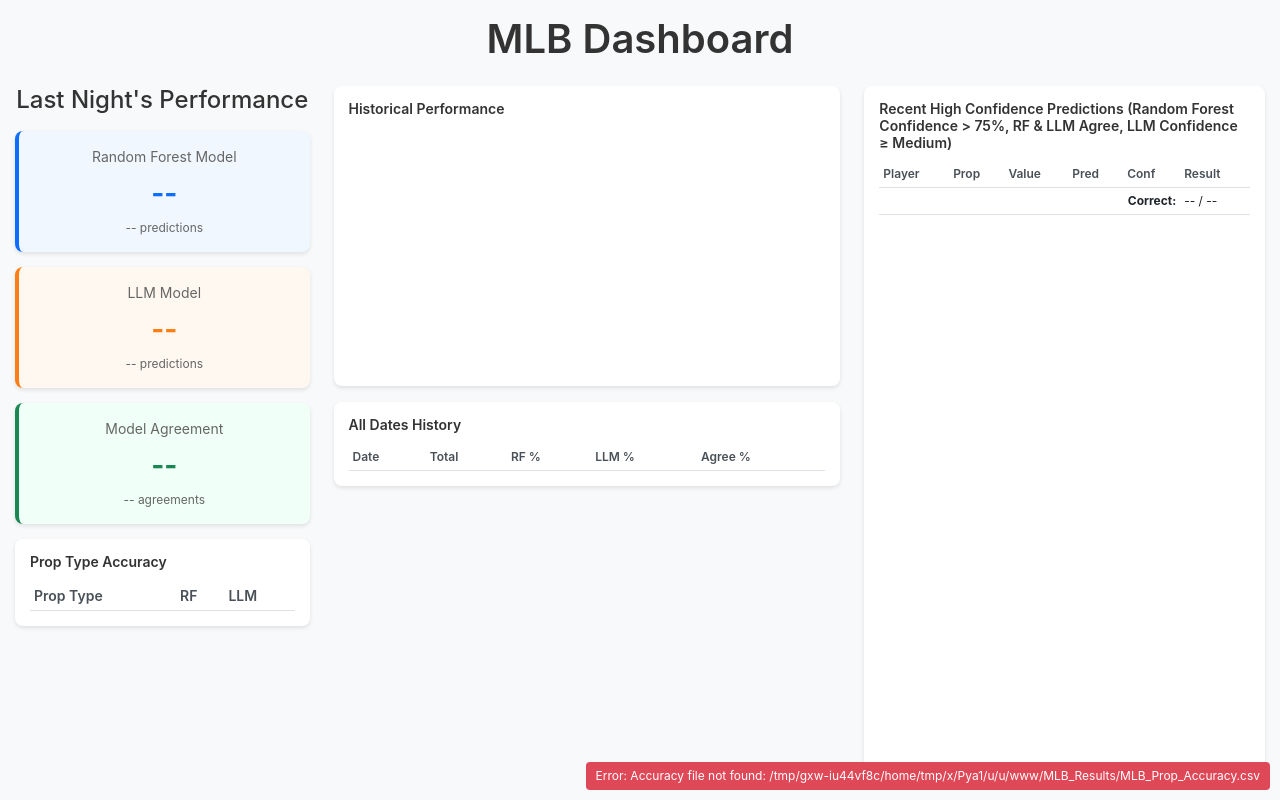
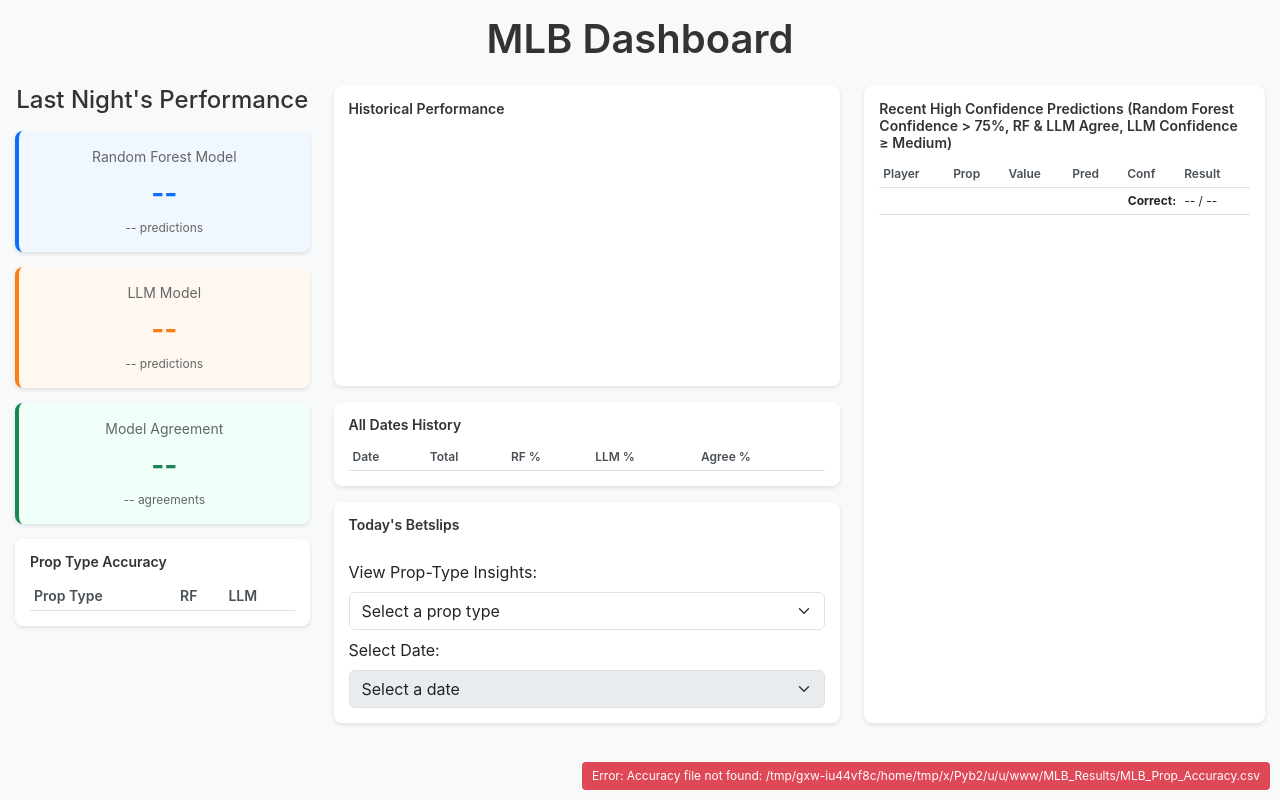
Before and after one commit to willh3518/Sports-betting-AI, a Flask app: page / in a window 1280 px wide. Run offline with Flask 3, Linux system fonts and the light colour scheme; lists and menus that the app fills with data are empty.

Commit message:
MLB Updates

```diff
--- a/MLB_Dashboard/app.py
+++ b/MLB_Dashboard/app.py
@@ -7,6 +7,7 @@
 import re
 from datetime import datetime, timedelta
 import sys
+import json
 
 app = Flask(__name__)
 
@@ -18,6 +19,7 @@
 MLB_RESULTS_DIR    = os.path.join(PROJECT_ROOT, 'MLB_Results')
 PROP_ACCURACY_FILE = os.path.join(MLB_RESULTS_DIR, 'MLB_Prop_Accuracy.csv')
 
+
 def _safe_int(v):
     try:
         if v is None or (isinstance(v, float) and math.isnan(v)):
@@ -25,6 +27,7 @@
         return int(v)
     except Exception:
         return None
+
 
 def _safe_float(v):
     try:
@@ -38,6 +41,22 @@
 def dashboard():
     return render_template('dashboard.html')
 
+@app.route('/api/mlb-insights')
+def mlb_insights():
+    """
+    Return just the 'prop_types' section of your mlb_insights_db.json
+    so the front end can populate the dropdown.
+    """
+    INSIGHTS_FILE = os.path.join(MLB_RESULTS_DIR, 'mlb_insights_db.json')
+    try:
+        with open(INSIGHTS_FILE, 'r') as f:
+            data = json.load(f)
+        prop_types = data.get('prop_types', {})
+        return jsonify(success=True, insights=prop_types)
+    except Exception as e:
+        app.logger.error(f"Error loading MLB insights: {e}")
+        return jsonify(success=False, error=str(e)), 500
+
 @app.route('/api/dashboard-data')
 def dashboard_data():
     try:
@@ -50,13 +69,15 @@
         acc_df['Date'] = pd.to_datetime(acc_df['Date'])
         acc_df = acc_df.sort_values('Date', ascending=False)
 
-        # Pick yesterday's row (or fallback to latest)
-        today     = datetime.now().date()
-        yesterday = today - timedelta(days=1)
-        ydf       = acc_df[acc_df['Date'].dt.date == yesterday]
-        row       = ydf.iloc[0] if not ydf.empty else acc_df.iloc[0]
+        # Always use the most recent completed day < today for "Last Night's Performance"
+        today = datetime.now().date()
+        completed_days = acc_df[acc_df['Date'].dt.date < today]
+        if not completed_days.empty:
+            row = completed_days.iloc[0]
+        else:
+            row = acc_df.iloc[0]  # fallback: latest row if all dates are in the future (shouldn't happen)
 
-        # Build "latest" payload
+        # Build "latest" payload (the "last night's" box on dashboard)
         latest = {
             'latest_date': row['Date'].strftime('%Y-%m-%d'),
             'overall': {
@@ -70,7 +91,7 @@
             'historical_data': []
         }
 
-        # Fill prop_types …
+        # Fill prop_types (accuracy breakdown by prop)
         prop_list = [
             'Hits+Runs+RBIs','Hitter_Strikeouts','Total_Bases',
             'Hitter_Fantasy_Score','Hits','Walks','Runs',
@@ -86,7 +107,7 @@
                     'llm_accuracy': _safe_float(row.get(f'{p}_LLM_Accuracy')),
                 }
 
-        # Last 30 days of history
+        # Last 30 days of history for the bar chart
         for _, r in acc_df.head(30).iterrows():
             latest['historical_data'].append({
                 'date':               r['Date'].strftime('%Y-%m-%d'),
@@ -95,6 +116,21 @@
                 'llm_accuracy':       _safe_float(r.get('LLM_Accuracy')),
                 'agreement_accuracy': _safe_float(r.get('Agreement_Accuracy')),
             })
+
+        # ── Load today's generated betslips ───────────────────────
+        bets_file = os.path.join(
+            MLB_RESULTS_DIR,
+            f"{today}_generated_betslips.json"
+        )
+        if os.path.exists(bets_file):
+            try:
+                with open(bets_file, 'r') as bf:
+                    latest['betslips'] = json.load(bf)
+            except Exception as e:
+                app.logger.error(f"Error loading betslips {bets_file}: {e}")
+                latest['betslips'] = []
+        else:
+            latest['betslips'] = []
 
         # ── Gather all prior prediction files ─────────────────
         pred_files = glob.glob(os.path.join(MLB_RESULTS_DIR, "*_mlb_predictions.csv"))
@@ -110,26 +146,19 @@
                 except Exception:
                     pass
 
-        # ── Filter & random-sample 5 completed, agreeing, confident picks ──
+        # ── Filter & sample recent high confidence predictions ──
         preds = []
         if dfs:
             all_preds = pd.concat(dfs, ignore_index=True)
-
-            # drop rows without an Actual_Result
             completed = all_preds[all_preds['Actual_Result'].notna()].copy()
-
-            # ensure RF_Confidence is numeric, LLM_Confidence lowercase
             completed['RF_Confidence']  = pd.to_numeric(completed['RF_Confidence'],  errors='coerce')
             completed['LLM_Confidence'] = completed['LLM_Confidence'].astype(str).str.lower()
 
-            # filter by RF ≥0.6, agreement flag True, LLM confidence medium/high
             ap = completed[
                 (completed['RF_Confidence'] >= 0.75) &
                 (completed['LLM_RF_Agreement'] == True) &
                 (completed['LLM_Confidence'].isin(['medium', 'high']))
             ]
-
-            # take all matching rows
             if not ap.empty:
                 preds = (
                     ap[[
@@ -144,18 +173,12 @@
                     .to_dict(orient='records')
                 )
 
-        # … after you build preds …
         latest['recent_predictions'] = preds
-
-        # compute summary
         total = len(preds)
         correct = sum(1 for p in preds if p.get('Result') is True)
-        latest['recent_summary'] = {
-            'correct': correct,
-            'total': total
-        }
+        latest['recent_summary'] = {'correct': correct, 'total': total}
 
-        # bump `latest_date` to newest prediction-file date (if any)
+        # bump `latest_date` to newest prediction-file date (if any, for info/display)
         pred_dates = []
         for path in pred_files:
             m = re.match(r"(\d{4}-\d{2}-\d{2})_mlb_predictions\.csv$", os.path.basename(path))
--- a/MLB_Dashboard/static/css/dashboard.css
+++ b/MLB_Dashboard/static/css/dashboard.css
@@ -4,16 +4,17 @@
     margin: 0;
     padding: 0;
     font-family: -apple-system, BlinkMacSystemFont, "Segoe UI", Roboto, "Helvetica Neue", Arial, sans-serif;
-    height: 100vh;
-    overflow: hidden;
+    /* height: 100vh; */
+    /* overflow: hidden; */
 }
 
 .dashboard-container {
-    height: 100vh;
+    /* height: 100vh; */
     padding: 15px;
     display: flex;
     flex-direction: column;
 }
+
 
 .header-row {
     margin-bottom: 15px;
@@ -197,3 +198,66 @@
     color: #dc3545;
     font-weight: 600;
 }
+
+.betslips-card-container {
+    display: flex;
+    flex-direction: column;
+    gap: 15px;
+}
+
+.betslip-card {
+    background-color: #1e1e2f;
+    color: white;
+    border-radius: 8px;
+    padding: 12px 16px;
+    box-shadow: 0 2px 8px rgba(0,0,0,0.15);
+}
+
+.betslip-header {
+    font-weight: 600;
+    margin-bottom: 8px;
+    font-size: 16px;
+    color: #ffd700;
+}
+
+.betslip-leg {
+    display: flex;
+    justify-content: space-between;
+    padding: 6px 0;
+    border-bottom: 1px solid #444;
+}
+
+.player-name {
+    font-weight: 500;
+    flex: 1.5;
+}
+
+.prop {
+    flex: 2;
+    font-size: 13px;
+    color: #ccc;
+}
+
+.pick {
+    flex: 1;
+    text-align: right;
+    font-weight: 600;
+    padding-left: 10px;
+}
+
+.pick-over {
+    color: #00c853;
+}
+
+.pick-under {
+    color: #ff5252;
+}
+
+.betslip-meta {
+    margin-top: 10px;
+    display: flex;
+    justify-content: space-between;
+    font-size: 13px;
+    color: #ccc;
+    flex-wrap: wrap;
+}
--- a/MLB_Dashboard/static/js/dashboard.js
+++ b/MLB_Dashboard/static/js/dashboard.js
@@ -1,7 +1,88 @@
 // MLB_Dashboard/static/js/dashboard.js
+
+// ── MLB Insights Dropdown Logic ───────────────────────────────
+let insightsData = {};
+
+function initInsights(insights) {
+  insightsData = insights;
+  const typeSelect = document.getElementById('insights-select');
+  const dateSelect = document.getElementById('insights-date-select');
+
+  // populate prop-type dropdown
+  Object.keys(insightsData).forEach(pt => {
+    typeSelect.appendChild(new Option(pt, pt));
+  });
+
+  // when prop type changes, populate dates
+  typeSelect.addEventListener('change', () => {
+    const display = document.getElementById('insights-display');
+    display.classList.add('d-none');
+    display.textContent = '';
+
+    const pt = typeSelect.value;
+    dateSelect.innerHTML = '<option value="" selected>Select a date</option>';
+
+    if (!pt || !insightsData[pt]) {
+      dateSelect.disabled = true;
+      return;
+    }
+
+    // fill date dropdown
+    insightsData[pt].forEach(ins => {
+      dateSelect.appendChild(new Option(ins.date, ins.date));
+    });
+    dateSelect.disabled = false;
+
+    // auto-select latest date
+    const lastDate = insightsData[pt].slice(-1)[0].date;
+    dateSelect.value = lastDate;
+    updateInsightDisplay(pt, lastDate);
+  });
+
+  // when date changes, update display
+  dateSelect.addEventListener('change', () => {
+    const pt   = typeSelect.value;
+    const dt   = dateSelect.value;
+    if (pt && dt) updateInsightDisplay(pt, dt);
+  });
+}
+
+function updateInsightDisplay(propType, date) {
+  const display = document.getElementById('insights-display');
+  const arr     = insightsData[propType] || [];
+  const entry   = arr.find(ins => ins.date === date);
+
+  if (!entry) {
+    display.classList.add('d-none');
+    return;
+  }
+
+  // handle key_factors array or string
+  const keyFactors = Array.isArray(entry.key_factors)
+    ? entry.key_factors.join(', ')
+    : entry.key_factors;
+
+  display.textContent =
+    `Date: ${entry.date}\n\n` +
+    `Strongest Insight:\n${entry.strongest_insight}\n\n` +
+    `Key Factors:\n${keyFactors}\n\n` +
+    `Pattern Analysis:\n${entry.pattern_analysis}`;
+
+  display.classList.remove('d-none');
+}
 
 document.addEventListener('DOMContentLoaded', function() {
     showStatus("Loading dashboard data...");
+
+    // ── Load MLB Insights for dropdown ─────────────────────────────
+    fetch('/api/mlb-insights')
+    .then(res => res.json())
+    .then(data => {
+      if (data.success) initInsights(data.insights);
+      else console.error('Insights load error:', data.error);
+    })
+    .catch(err => console.error('Fetch insights failed:', err));
+
 
     fetch('/api/dashboard-data')
         .then(r => {
@@ -24,14 +105,9 @@
 });
 
 function updateDashboard(data) {
-    // backward‐compat hidden span
     if (data.latest_date) {
         const lu = document.getElementById('last-updated');
         if (lu) lu.textContent = `(${formatDate(data.latest_date)})`;
-    }
-
-    // show the date under "Last Night’s Performance"
-    if (data.latest_date) {
         const ln = document.getElementById('last-night-date');
         if (ln) ln.textContent = formatDate(data.latest_date);
     }
@@ -45,6 +121,8 @@
     } catch (err) {
         console.error('Chart error:', err);
     }
+
+    updateBetslips(data.betslips);
 }
 
 function updateOverallMetrics(o) {
@@ -89,7 +167,6 @@
         predictions.forEach(pred => {
             const predText = pred.Prediction === 1 ? 'Over' : 'Under';
             const confNum  = parseFloat(pred.Confidence) || 0;
-            // result comes from your API: should be 'Over' or 'Under'
             const isCorrect = predText === pred.Result;
             const resultMark = isCorrect ? '✓' : '✗';
 
@@ -99,13 +176,12 @@
               <td>${pred['Prop Type']}</td>
               <td>${pred['Prop Value']}</td>
               <td>${predText}</td>
-              <td>${confNum}%</td>
+              <td>${(confNum*100).toFixed(0)}%</td>
               <td>${resultMark}</td>
             `;
             tableBody.appendChild(tr);
         });
 
-        // summary row: correct / total
         const total   = predictions.length;
         const correct = predictions.reduce((sum, pred) => {
             const predText = pred.Prediction === 1 ? 'Over' : 'Under';
@@ -113,24 +189,36 @@
         }, 0);
 
         const summaryEl = document.getElementById('recent-predictions-summary');
-        if (summaryEl) {
-            summaryEl.textContent = `${correct} / ${total}`;
-        }
+        if (summaryEl) summaryEl.textContent = `${correct} / ${total}`;
     }
 }
 
-function parseDateStr(dateStr) {
-    const [y, m, d] = dateStr.split('-').map(Number);
-    return new Date(y, m - 1, d);
-}
-
-function formatShortDate(dateStr) {
-    const [, m, d] = dateStr.split('-');
-    return `${Number(m)}/${Number(d)}`;
+function updateHistoricalTable(rows) {
+    const body = document.getElementById('historical-table-body');
+    body.innerHTML = '';
+    if (!rows || !rows.length) {
+        body.innerHTML = '<tr><td colspan="5" class="text-center">No history available</td></tr>';
+    } else {
+        rows.forEach(r => {
+            const total = r.total != null ? r.total : '-';
+            const rf    = r.rf_accuracy    != null ? (r.rf_accuracy * 100).toFixed(1)+'%'    : '-';
+            const llm   = r.llm_accuracy   != null ? (r.llm_accuracy * 100).toFixed(1)+'%'   : '-';
+            const ag    = r.agreement_accuracy != null ? (r.agreement_accuracy * 100).toFixed(1)+'%' : '-';
+            const tr = document.createElement('tr');
+            tr.innerHTML = `
+              <td>${formatShortDate(r.date)}</td>
+              <td>${total}</td>
+              <td>${rf}</td>
+              <td>${llm}</td>
+              <td>${ag}</td>
+            `;
+            body.appendChild(tr);
+        });
+    }
 }
 
 function createHistoricalChart(data) {
-    if (!data.length) return;
+    if (!data || !data.length) return;
     data.sort((a, b) => parseDateStr(a.date) - parseDateStr(b.date));
 
     const labels = data.map(d => formatShortDate(d.date));
@@ -143,11 +231,14 @@
     const ctx = document.getElementById('historical-chart').getContext('2d');
     window.historicalChart = new Chart(ctx, {
         type: 'bar',
-        data: { labels, datasets: [
+        data: {
+          labels,
+          datasets: [
             { label: 'RF Accuracy',        data: rfAcc },
             { label: 'LLM Accuracy',       data: llmAcc },
             { label: 'Agreement Accuracy', data: agAcc }
-        ]},
+          ]
+        },
         options: {
             responsive: true,
             maintainAspectRatio: false,
@@ -164,35 +255,20 @@
     });
 }
 
-function updateHistoricalTable(rows) {
-    const body = document.getElementById('historical-table-body');
-    body.innerHTML = '';
-    if (!rows || !rows.length) {
-        body.innerHTML = '<tr><td colspan="5" class="text-center">No history available</td></tr>';
-    } else {
-        rows.forEach(r => {
-            const total = r.total != null ? r.total : '-';
-            const rf    = r.rf_accuracy != null    ? (r.rf_accuracy * 100).toFixed(1)+'%'    : '-';
-            const llm   = r.llm_accuracy != null   ? (r.llm_accuracy * 100).toFixed(1)+'%'   : '-';
-            const ag    = r.agreement_accuracy != null
-                        ? (r.agreement_accuracy * 100).toFixed(1)+'%' : '-';
-            const tr = document.createElement('tr');
-            tr.innerHTML = `
-              <td>${formatShortDate(r.date)}</td>
-              <td>${total}</td>
-              <td>${rf}</td>
-              <td>${llm}</td>
-              <td>${ag}</td>
-            `;
-            body.appendChild(tr);
-        });
-    }
-}
-
 function formatDate(str) {
     if (!str) return '';
     const d = new Date(str);
     return `${d.toLocaleString('default',{month:'short'})} ${d.getDate()}, ${d.getFullYear()}`;
+}
+
+function formatShortDate(dateStr) {
+    const [, m, d] = dateStr.split('-');
+    return `${Number(m)}/${Number(d)}`;
+}
+
+function parseDateStr(dateStr) {
+    const [y, m, d] = dateStr.split('-').map(Number);
+    return new Date(y, m - 1, d);
 }
 
 function getAccuracyClass(val) {
@@ -214,3 +290,43 @@
 function hideStatus() {
     document.getElementById('status-message').style.display = 'none';
 }
+
+function updateBetslips(betslips) {
+    const container = document.getElementById('betslips-card-container');
+    container.innerHTML = '';
+
+    if (!betslips || betslips.length === 0) {
+        container.innerHTML = '<div class="text-center">No betslips generated yet.</div>';
+        return;
+    }
+
+    betslips.forEach((slip, i) => {
+        const slipCard = document.createElement('div');
+        slipCard.className = 'betslip-card';
+
+        const legsHtml = slip.legs.map(leg => {
+            const pick = leg.Pick || 'Over';
+            const pickClass = pick === 'Over' ? 'pick-over' : 'pick-under';
+            return `
+                <div class="betslip-leg">
+                    <div class="player-name">${leg.Player}</div>
+                    <div class="prop">${leg["Prop Type"]} (${leg["Prop Value"]})</div>
+                    <div class="pick ${pickClass}">${pick}</div>
+                </div>
+            `;
+        }).join('');
+
+        slipCard.innerHTML = `
+            <div class="betslip-header">Slip ${i + 1}</div>
+            <div class="betslip-legs">${legsHtml}</div>
+            <div class="betslip-meta">
+                <span>Stake: $${slip.stake.toFixed(2)}</span>
+                <span>Multiplier: ${slip.payout_multiplier}×</span>
+                <span>Win Prob: ${(slip.win_probability * 100).toFixed(1)}%</span>
+                <span>Expected Return: $${slip.expected_return.toFixed(2)}</span>
+            </div>
+        `;
+
+        container.appendChild(slipCard);
+    });
+}
--- a/MLB_Dashboard/templates/dashboard.html
+++ b/MLB_Dashboard/templates/dashboard.html
@@ -1,8 +1,8 @@
 <!DOCTYPE html>
 <html lang="en">
 <head>
-    <meta charset="UTF-8">
-    <meta name="viewport" content="width=device-width, initial-scale=1.0">
+  <meta charset="UTF-8" />
+  <meta name="viewport" content="width=device-width, initial-scale=1.0"/>
   <title>MLB Dashboard</title>
   <!-- Bootstrap CSS -->
   <link href="https://cdn.jsdelivr.net/npm/bootstrap@5.3.0/dist/css/bootstrap.min.css" rel="stylesheet">
@@ -25,13 +25,15 @@
 
     <!-- Main content area -->
     <div class="row main-content">
+
       <!-- Left column -->
       <div class="col-md-3">
         <h2 class="sub-title">Last Night's Performance</h2>
         <div id="last-night-date" class="text-muted mb-3"></div>
 
         <!-- Metrics cards -->
-                <div class="row"><div class="col-12">
+        <div class="row">
+          <div class="col-12">
             <div class="metric-card overall">
               <div class="metric-label">Random Forest Model</div>
               <div class="metric-value" id="rf-accuracy">--</div>
@@ -39,9 +41,10 @@
                 <span id="total-predictions">--</span> predictions
               </div>
             </div>
-                </div></div>
-
-                <div class="row"><div class="col-12">
+          </div>
+        </div>
+        <div class="row">
+          <div class="col-12">
             <div class="metric-card llm">
               <div class="metric-label">LLM Model</div>
               <div class="metric-value" id="llm-accuracy">--</div>
@@ -49,9 +52,10 @@
                 <span id="total-predictions-llm">--</span> predictions
               </div>
             </div>
-                </div></div>
-
-                <div class="row"><div class="col-12">
+          </div>
+        </div>
+        <div class="row">
+          <div class="col-12">
             <div class="metric-card agreement">
               <div class="metric-label">Model Agreement</div>
               <div class="metric-value" id="agreement-accuracy">--</div>
@@ -59,25 +63,26 @@
                 <span id="agreement-count">--</span> agreements
               </div>
             </div>
-                </div></div>
+          </div>
+        </div>
 
         <!-- Prop type table -->
-                <div class="row"><div class="col-12">
+        <div class="row">
+          <div class="col-12">
             <div class="table-container prop-types">
               <h5>Prop Type Accuracy</h5>
               <table class="table table-sm">
                 <thead>
-                                <tr>
-                                    <th>Prop Type</th><th>RF</th><th>LLM</th>
-                                </tr>
+                  <tr><th>Prop Type</th><th>RF</th><th>LLM</th></tr>
                 </thead>
                 <tbody id="prop-types-table"></tbody>
               </table>
             </div>
-                </div></div>
+          </div>
+        </div>
       </div>
 
-            <!-- Middle column - chart + history table -->
+      <!-- Middle column - chart + history + betslips -->
       <div class="col-md-5">
         <div class="chart-container">
           <h5>Historical Performance</h5>
@@ -94,6 +99,31 @@
             </thead>
             <tbody id="historical-table-body"></tbody>
           </table>
+        </div>
+
+        <!-- Updated Betslips Card UI -->
+        <div class="table-container mt-3">
+  <h5>Today's Betslips</h5>
+  <div id="betslips-card-container" class="betslips-card-container"></div>
+
+  <!-- MLB Insights Dropdown -->
+          <div class="mt-3">
+            <label for="insights-select" class="form-label">View Prop-Type Insights:</label>
+            <select id="insights-select" class="form-select">
+              <option value="" selected>Select a prop type</option>
+            </select>
+
+            <label for="insights-date-select" class="form-label mt-2">Select Date:</label>
+            <select id="insights-date-select" class="form-select" disabled>
+              <option value="" selected>Select a date</option>
+            </select>
+
+            <div
+              id="insights-display"
+              class="mt-2 alert alert-secondary d-none"
+              style="white-space: pre-wrap;"
+            ></div>
+          </div>
         </div>
       </div>
 
@@ -121,6 +151,7 @@
           </table>
         </div>
       </div>
+
     </div>
 
     <!-- Status message -->
```
Also changed, not shown: llm_inference.py (+2 -81 lines). Lines whose indentation alone changed are shown as unchanged.
